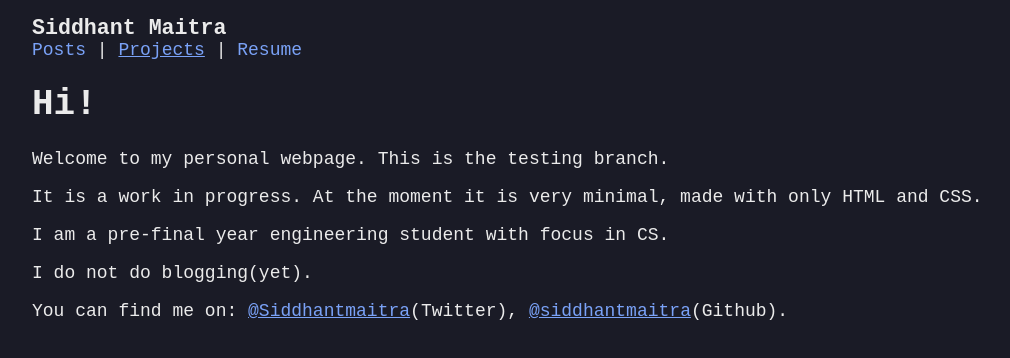
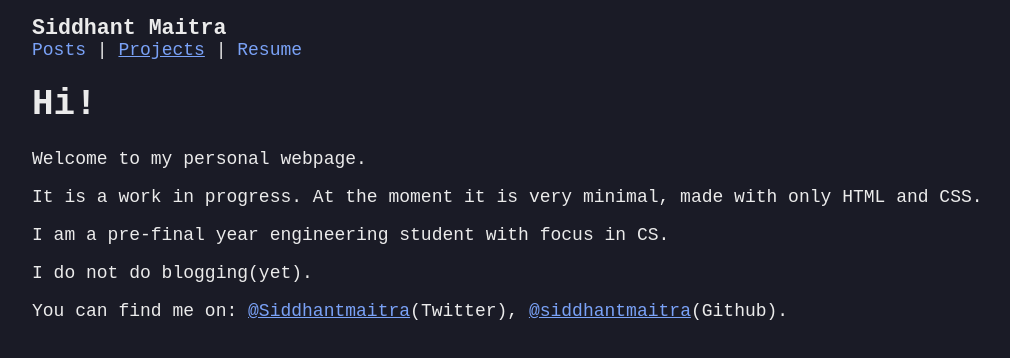
Before and after one commit to siddhantmaitra/personal-website, a plain HTML site: page index.html in a window 1280 px wide. Shown: the whole page, without its empty margins (96-1106 px from the left). Drawn offline with Linux system fonts and the light colour scheme.

Commit message:
remove test content

```diff
--- a/index.html
+++ b/index.html
@@ -20,7 +20,7 @@
     </header>
     <main>
         <h1>Hi!</h1>
-        <p>Welcome to my personal webpage. This is the testing branch.</p>
+        <p>Welcome to my personal webpage. </p>
         <p>It is a work in progress. At the moment it is very minimal, made with only HTML and CSS. </p>
         <p> I am a pre-final year engineering student with focus in CS.</p>
         <p> I do not do blogging(yet).</p>
```
